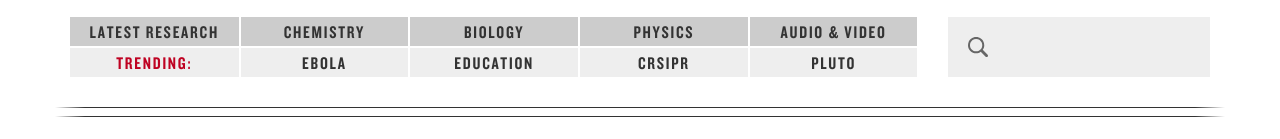
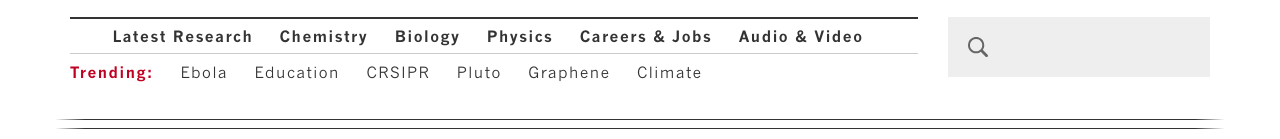
Before and after one commit to chris-creditdesign/nature-strawberry, a website: page voice/index.html in a window 1280 px wide. Shown: the part 213-352 px from the top of the page. Drawn offline with Linux system fonts and the light colour scheme.

Commit message:
Refines top menu design

```diff
--- a/shared_resources/sass/voice/_main-nav.scss
+++ b/shared_resources/sass/voice/_main-nav.scss
@@ -1,9 +1,7 @@
-$border-width: 2px;
 $darken-amount: 20%;
 
 .main-nav {
 	margin-top: 20px;
-	margin-bottom: 20px;
 	display: none;
 
 	@include tablet {
@@ -12,55 +10,48 @@ $darken-amount: 20%;
 
 	a {
 		color: $dark-text;
-		text-decoration: none;
 	}
 
 	ul {
-		display: flex;
-		align-items: center;
 		margin-top: 0;
 		margin-bottom: 0;
 		margin-left: 0;
 	}
 
 	li {
-		width: 50%;
-		text-align: center;
-		font-family: knockFourtyNine;
-		text-transform: uppercase;
-		font-size: 1.25em;
+		font-size: 1.1em;
 		letter-spacing: 0.1em;
-		padding: 2px 0;
-		border-left: $border-width solid #fff;
-
-		transition: background-color 0.2s ease;
+		padding: 7px 0 4px 20px;
+		border-left: 2px solid #fff;
 
 		&:hover {
 			cursor: pointer;
 		}
+
+		&:first-child {
+			padding-left: 0px;
+		}
+
 	}
 
-	.menu-static li {
-		background-color: $rules;
-
-		&:hover {
-			background-color: darken($rules, $darken-amount);
+	.menu-static {
+		border-top: 2px solid $dark-text;
+		li {
+			font-family: newsGothBold;
 		}
 	}
 
+	.menu-trending {
+		border-top: 1px solid $rules;
+	}
+
 	.menu-trending li {
-		background-color: $menu;
-
-		&:hover {
-			background-color: darken( $menu, $darken-amount);
-		}
-
 		&:first-child {
+			font-family: newsGothBold;
 			color: $nature-red;
 		}
 
 		&:first-child:hover {
-			background-color: $menu;
 			cursor: auto;
 		}
 	}
@@ -70,7 +61,7 @@ $darken-amount: 20%;
 	}
 
 	ul:nth-child(2) li {
-		border-top: $border-width solid #ffffff;
+		border-top: 2px solid #ffffff;
 	}
 
 }
--- a/shared_resources/sass/voice/_search.scss
+++ b/shared_resources/sass/voice/_search.scss
@@ -1,7 +1,7 @@
 .search {
 	height: 60px;
 	background-color: $menu;
-	margin-top: $border-width;
+	margin-top: 2px;
 
 	color: $light-text;
 	fill: currentColor;
--- a/voice/index.html
+++ b/voice/index.html
@@ -37,7 +37,7 @@
 
 			<div class="dots-icon">
 				<svg x="0px" y="0px" viewBox="0 0 16 16" enable-background="new 0 0 16 16">
-					<use xlink:href="../shared_resources/images/icons/svg-symbols.svg#dots-icon" />
+					<use xlink:href="../shared_resources/images/icons/svg-symbols.svg#hamburger-icon" />
 				</svg>
 			</div>
 
@@ -65,11 +65,17 @@
 	<div class="row main-nav">
 		<nav class="col-md-9">
 			<ul class="list-inline menu-static">
+				<li role="presentation">
+					<svg width="16px" height="16px" viewBox="0 0 30 30">
+						<use xlink:href="../shared_resources/images/icons/svg-symbols.svg#hamburger-icon" />
+					</svg>
+				</li>
 				<li role="presentation"><a href="#">Latest Research</a></li>
 				<li role="presentation"><a href="#">Chemistry</a></li>
 				<li role="presentation"><a href="#">Biology</a></li>
 				<li role="presentation"><a href="#">Physics</a></li>
-				<li role="presentation"><a href="#">Audio & Video</a></li>
+				<li role="presentation"><a href="#">Careers & Jobs</a></li>
+				<li role="presentation" class="hidden-md hidden-sm"><a href="#">Audio & Video</a></li>
 			</ul>
 
 			<ul class="list-inline menu-trending">
@@ -78,8 +84,8 @@
 				<li role="presentation"><a href="#">Education</a></li>
 				<li role="presentation"><a href="#">CRSIPR</a></li>
 				<li role="presentation"><a href="#">Pluto</a></li>
-				<!-- <li role="presentation"><a href="#">Graphene</a></li> -->
-				<!-- <li role="presentation"><a href="#">Climate</a></li> -->
+				<li role="presentation"><a href="#">Graphene</a></li>
+				<li role="presentation"><a href="#">Climate</a></li>
 			</ul>
 		</nav>
 
```
Also changed, not shown: shared_resources/css/voice.css, shared_resources/images/icons/svg-symbols.svg, 1 other file.
